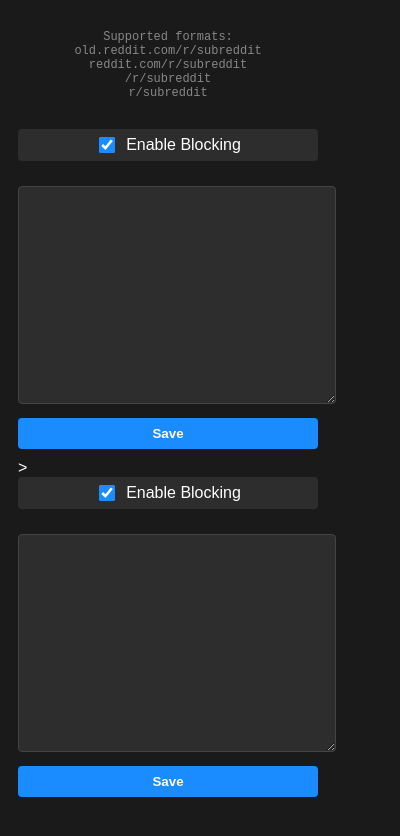
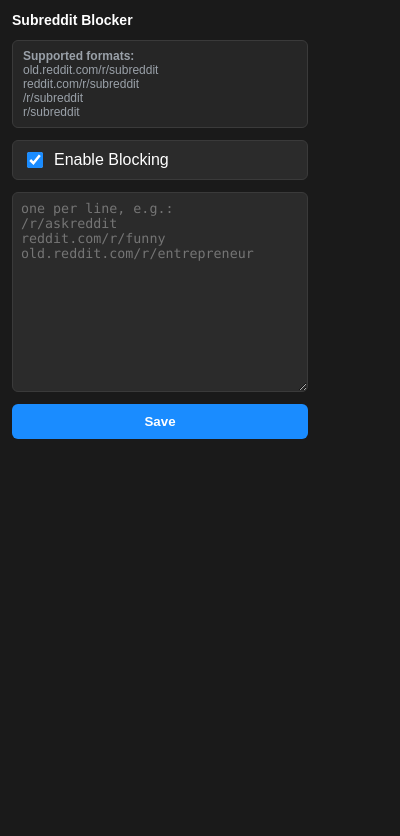
Before and after one commit to deadcoder0904/subreddit-blocker, a browser extension: page popup.html in a window 400 px wide. Drawn offline with Linux system fonts and the light colour scheme.

Commit message:
Update manifest

```diff
--- a/index.ts
+++ b/index.ts
@@ -1 +1 @@
-console.log("Hello via Bun!");
+console.log('Hello via Bun!',)
--- a/popup.html
+++ b/popup.html
@@ -1,39 +1,61 @@
 <!DOCTYPE html>
 <html>
 	<head>
+		<meta charset="utf-8" />
+		<meta name="viewport" content="width=device-width, initial-scale=1" />
+		<title>Subreddit Blocker</title>
 		<style>
+			:root {
+				--bg: #1a1a1a;
+				--panel: #2b2b2b;
+				--panel-2: #262626;
+				--text: #ffffff;
+				--muted: #9aa1a9;
+				--border: #3a3a3a;
+				--accent: #1a8cff;
+				--accent-hover: #0066cc;
+			}
+			html,
 			body {
-				width: 300px;
-				padding: 10px;
-				background-color: #1a1a1a;
-				color: #ffffff;
+				margin: 0;
+			}
+			body {
+				width: 320px;
+				background-color: var(--bg);
+				color: var(--text);
 				font-family: Arial, sans-serif;
+			}
+			#subreddits {
+				focus: none;
+				outline: none;
+			}
+			.container {
+				display: flex;
+				flex-direction: column;
+				gap: 12px;
+				padding: 12px;
+			}
+			h1 {
+				font-size: 14px;
+				font-weight: 600;
+				margin: 0;
+				color: var(--text);
 			}
 			.note {
 				font-size: 12px;
-				color: #888;
-				margin-bottom: 15px;
-				text-align: center;
-			}
-			textarea {
-				width: 100%;
-				height: 200px;
-				margin: 10px 0;
-				background-color: #2d2d2d;
-				color: #ffffff;
-				border: 1px solid #444;
-				border-radius: 4px;
-				padding: 8px;
-				font-family: monospace;
-				resize: vertical;
+				color: var(--muted);
+				background: var(--panel-2);
+				border: 1px solid var(--border);
+				border-radius: 6px;
+				padding: 8px 10px;
 			}
 			.toggle-container {
 				display: flex;
-				justify-content: center;
-				margin-bottom: 15px;
-				padding: 5px;
-				background-color: #2d2d2d;
-				border-radius: 4px;
+				align-items: center;
+				background: var(--panel);
+				border: 1px solid var(--border);
+				border-radius: 6px;
+				padding: 8px 10px;
 			}
 			.toggle {
 				display: flex;
@@ -43,60 +65,67 @@
 			.toggle input[type='checkbox'] {
 				width: 16px;
 				height: 16px;
-				accent-color: #1a8cff;
+				accent-color: var(--accent);
+			}
+			textarea {
+				width: 100%;
+				height: 200px;
+				background-color: var(--panel);
+				color: var(--text);
+				border: 1px solid var(--border);
+				border-radius: 6px;
+				padding: 8px;
+				font-family:
+					ui-monospace, SFMono-Regular, Menlo, Monaco, Consolas, 'Liberation Mono',
+					'Courier New', monospace;
+				resize: vertical;
+				box-sizing: border-box;
 			}
 			button {
 				width: 100%;
-				padding: 8px;
-				background-color: #1a8cff;
+				padding: 10px;
+				background-color: var(--accent);
 				color: white;
 				border: none;
-				border-radius: 4px;
+				border-radius: 6px;
 				cursor: pointer;
-				font-weight: bold;
+				font-weight: 600;
 			}
 			button:hover {
-				background-color: #0066cc;
+				background-color: var(--accent-hover);
 			}
 			#status {
-				margin-top: 10px;
+				min-height: 1em;
 				text-align: right;
-				color: #00ff00;
+				color: #00ff6a;
+				font-size: 12px;
 			}
 		</style>
 	</head>
 	<body>
-		<pre
-			class="note"
-		>
-Supported formats:
-old.reddit.com/r/subreddit
-reddit.com/r/subreddit
-/r/subreddit
-r/subreddit
-  </pre
-        >
+		<div class="container">
+			<h1>Subreddit Blocker</h1>
+			<div class="note">
+				<strong>Supported
+					formats:</strong><br />old.reddit.com/r/subreddit<br />reddit.com/r/subreddit<br />/r/subreddit<br />r/subreddit
+			</div>
 			<div class="toggle-container">
 				<label class="toggle">
 					<input type="checkbox" id="enableBlocking" checked />
 					Enable Blocking
 				</label>
 			</div>
-        <textarea id="subreddits"></textarea>
+			<textarea
+				id="subreddits"
+				placeholder="one per line, e.g.:
+/r/askreddit
+reddit.com/r/funny
+old.reddit.com/r/entrepreneur
+"
+			></textarea>
 			<button id="save">Save</button>
 			<div id="status"></div>
-        <script src="popup.js"></script>
-    </body>
-		>
-		<div class="toggle-container">
-			<label class="toggle">
-				<input type="checkbox" id="enableBlocking" checked />
-				Enable Blocking
-			</label>
 		</div>
-		<textarea id="subreddits"></textarea>
-		<button id="save">Save</button>
-		<div id="status"></div>
 		<script src="popup.js"></script>
 	</body>
 </html>
```
Also changed, not shown: blocked.html (+6 -6 lines), package.json (+5 -3 lines), README.md, manifest.json, 2 other files. Lines whose indentation alone changed are shown as unchanged.
